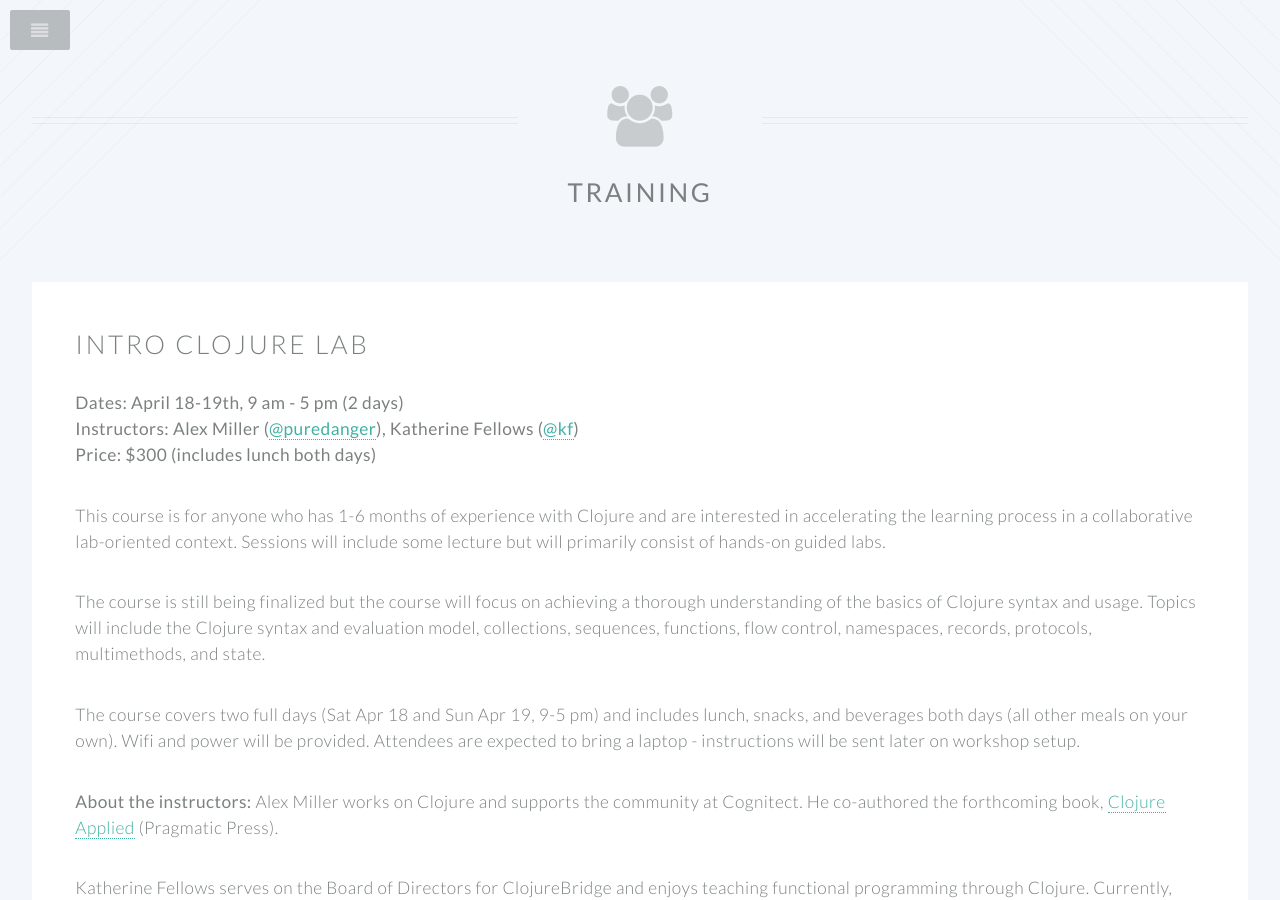
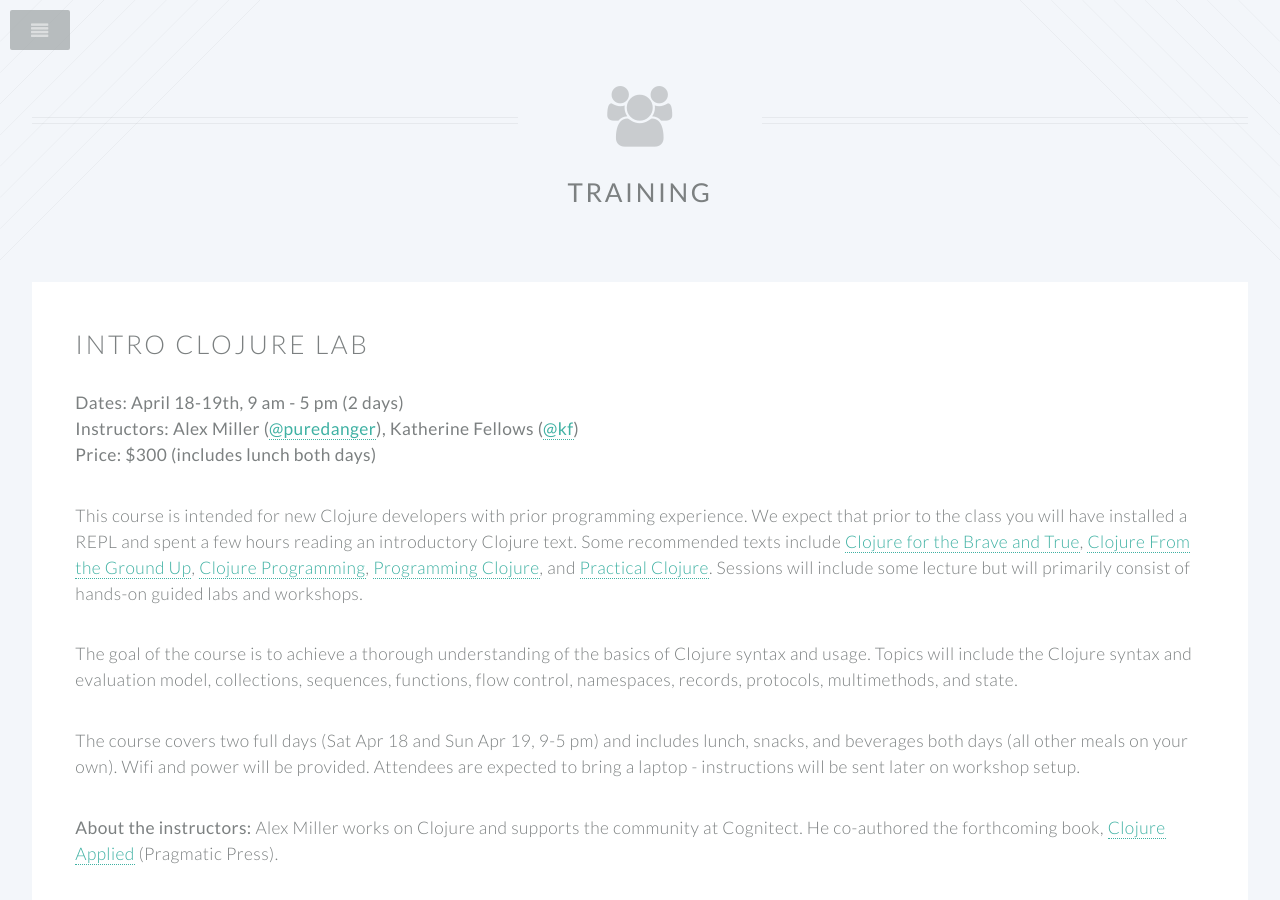
Before and after one commit to clojurewest/clojurewest.github.io, a Jekyll site: the page built from training.html, in a window 1280 px wide and 900 px high. Built offline with Jekyll 4.4.1, drawn with Linux system fonts in a browser that asks for light colours.

Commit message:
intro details

```diff
--- a/training.html
+++ b/training.html
@@ -24,9 +24,9 @@
 	Price: $300 (includes lunch both days)
 </strong></p>
 
-<p>This course is for anyone who has 1-6 months of experience with Clojure and are interested in accelerating the learning process in a collaborative lab-oriented context. Sessions will include some lecture but will primarily consist of hands-on guided labs.</p>
+<p>This course is intended for new Clojure developers with prior programming experience. We expect that prior to the class you will have installed a REPL and spent a few hours reading an introductory Clojure text. Some recommended texts include <a href="http://www.braveclojure.com/">Clojure for the Brave and True</a>, <a href="http://aphyr.com/posts/301-clojure-from-the-ground-up-welcome">Clojure From the Ground Up</a>, <a href="http://amzn.com/B007Q4T040">Clojure Programming</a>, <a href="http://amzn.com/1934356867">Programming Clojure</a>, and <a href="http://amzn.com/1935182641">Practical Clojure</a>. Sessions will include some lecture but will primarily consist of hands-on guided labs and workshops.</p>
 
-<p>The course is still being finalized but the course will focus on achieving a thorough understanding of the basics of Clojure syntax and usage. Topics will include the Clojure syntax and evaluation model, collections, sequences, functions, flow control, namespaces, records, protocols, multimethods, and state.</p>
+<p>The goal of the course is to achieve a thorough understanding of the basics of Clojure syntax and usage. Topics will include the Clojure syntax and evaluation model, collections, sequences, functions, flow control, namespaces, records, protocols, multimethods, and state.</p>
 
 <p>The course covers two full days (Sat Apr 18 and Sun Apr 19, 9-5 pm) and includes lunch, snacks, and beverages both days (all other meals on your own). Wifi and power will be provided. Attendees are expected to bring a laptop - instructions will be sent later on workshop setup.</p>
 
```
